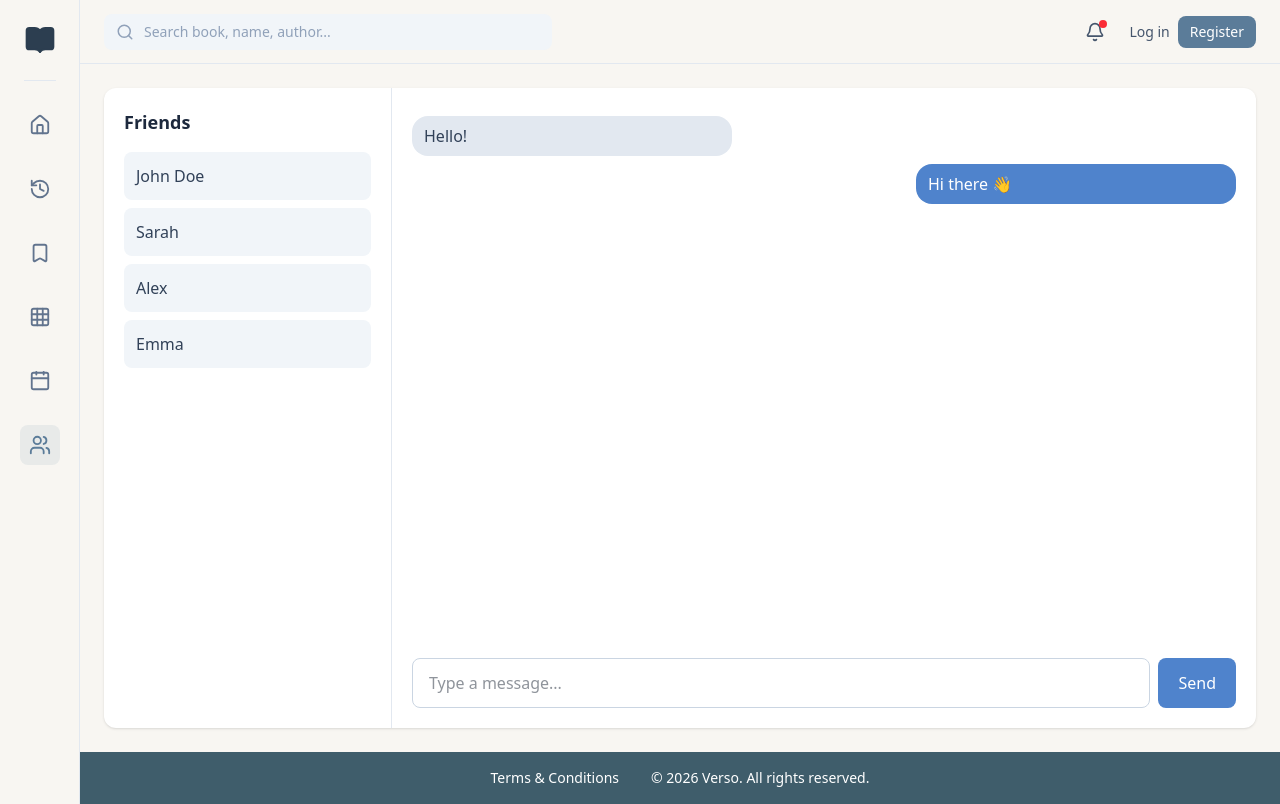
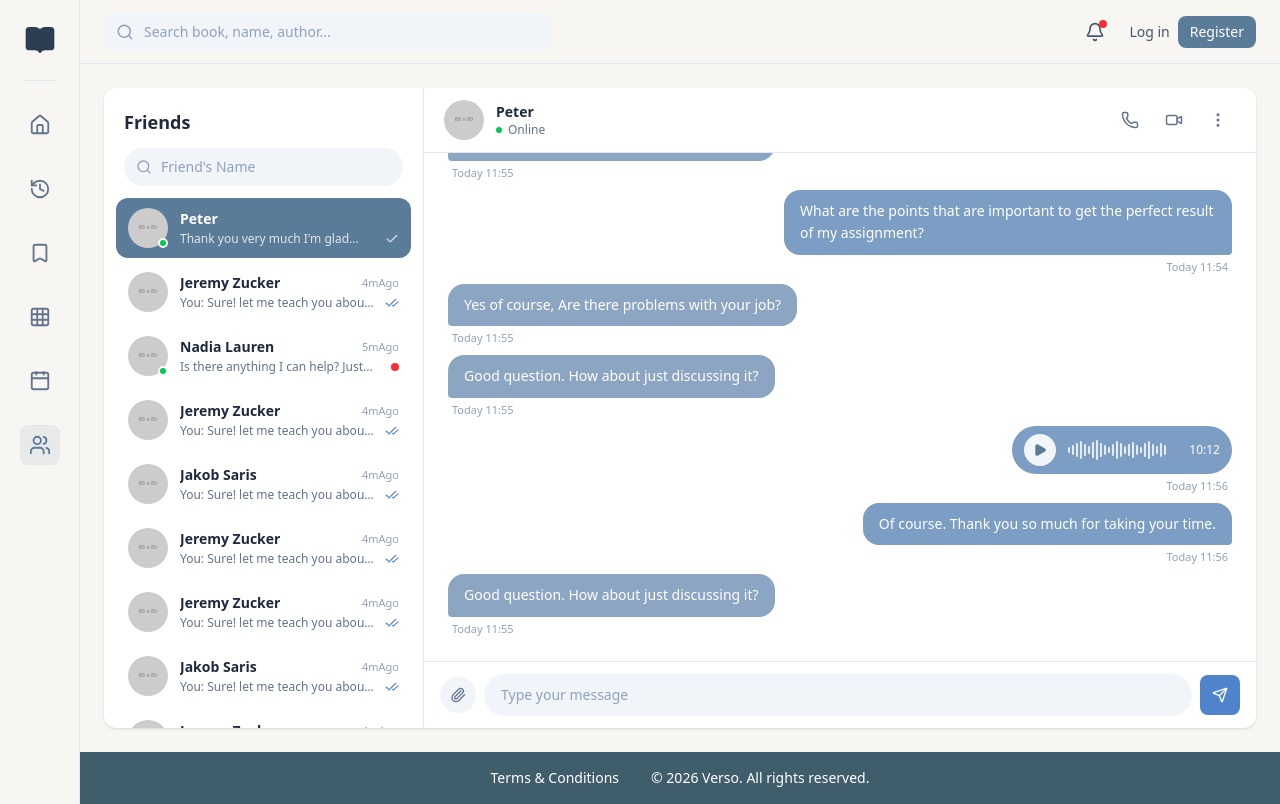
Before and after one commit to TheRealNightmare/Verso2.0, a React (Vite) app in the folder FRONTEND/verso/: page /community in a window 1280 px wide. Built offline with nearby package versions, Linux system fonts and the light colour scheme.

Commit message:
community pages components and pages changes according to figma designs

```diff
--- /dev/null
+++ b/FRONTEND/verso/src/components/community/AudioMessage.jsx
@@ -0,0 +1,48 @@
+import { useState } from 'react';
+import { Play, Pause } from 'lucide-react';
+
+const BAR_HEIGHTS = [6, 10, 14, 18, 12, 8, 16, 20, 14, 10, 6, 12, 18, 14, 8, 12, 16, 10, 6, 14, 18, 12, 8, 14, 10];
+
+const formatDuration = (sec) => {
+  const m = Math.floor(sec / 60).toString().padStart(2, '0');
+  const s = (sec % 60).toString().padStart(2, '0');
+  return `${m}:${s}`;
+};
+
+const AudioMessage = ({ message, isMine }) => {
+  const [playing, setPlaying] = useState(false);
+  const duration = message.audio?.durationSec ?? 0;
+
+  return (
+    <div className={`flex flex-col ${isMine ? 'items-end' : 'items-start'} my-2`}>
+      <div
+        className={`flex items-center gap-3 px-3 py-2 rounded-full min-w-[220px] ${
+          isMine ? 'bg-[#7c9dc4]' : 'bg-[#8ca5c2]'
+        }`}
+      >
+        <button
+          type="button"
+          onClick={() => setPlaying((p) => !p)}
+          className="w-8 h-8 rounded-full bg-white/90 hover:bg-white flex items-center justify-center text-[#5b7c99]"
+        >
+          {playing ? <Pause size={14} fill="currentColor" /> : <Play size={14} fill="currentColor" />}
+        </button>
+        <div className="flex items-center gap-[2px] flex-1 h-6">
+          {BAR_HEIGHTS.map((h, i) => (
+            <span
+              key={i}
+              className="w-[2px] rounded-full bg-white/80"
+              style={{ height: `${h}px` }}
+            />
+          ))}
+        </div>
+        <span className="text-xs text-white font-medium tabular-nums">
+          {formatDuration(duration)}
+        </span>
+      </div>
+      <span className="text-[11px] text-slate-400 mt-1 px-1">{message.timestamp}</span>
+    </div>
+  );
+};
+
+export default AudioMessage;
--- /dev/null
+++ b/FRONTEND/verso/src/components/community/ChatHeader.jsx
@@ -0,0 +1,50 @@
+import { Phone, Video, MoreVertical } from 'lucide-react';
+
+const ChatHeader = ({ friend }) => {
+  if (!friend) return null;
+
+  return (
+    <div className="flex items-center justify-between px-5 py-3 border-b border-slate-200">
+      <div className="flex items-center gap-3">
+        <img
+          src={friend.avatar}
+          alt={friend.name}
+          className="w-10 h-10 rounded-full object-cover"
+        />
+        <div>
+          <div className="text-sm font-semibold text-slate-800">{friend.name}</div>
+          <div className="flex items-center gap-1.5 text-xs text-slate-500">
+            <span className="w-1.5 h-1.5 rounded-full bg-green-500" />
+            Online
+          </div>
+        </div>
+      </div>
+
+      <div className="flex items-center gap-2 text-slate-500">
+        <button
+          type="button"
+          className="w-9 h-9 rounded-lg hover:bg-slate-100 flex items-center justify-center"
+          aria-label="Call"
+        >
+          <Phone size={18} />
+        </button>
+        <button
+          type="button"
+          className="w-9 h-9 rounded-lg hover:bg-slate-100 flex items-center justify-center"
+          aria-label="Video"
+        >
+          <Video size={18} />
+        </button>
+        <button
+          type="button"
+          className="w-9 h-9 rounded-lg hover:bg-slate-100 flex items-center justify-center"
+          aria-label="More options"
+        >
+          <MoreVertical size={18} />
+        </button>
+      </div>
+    </div>
+  );
+};
+
+export default ChatHeader;
--- /dev/null
+++ b/FRONTEND/verso/src/components/community/FriendListItem.jsx
@@ -0,0 +1,64 @@
+import { Check, CheckCheck } from 'lucide-react';
+
+const FriendListItem = ({ friend, selected, onSelect }) => {
+  const handleClick = () => onSelect(friend.id);
+
+  return (
+    <button
+      type="button"
+      onClick={handleClick}
+      className={`w-full text-left flex items-center gap-3 px-3 py-2.5 rounded-xl transition-colors ${
+        selected
+          ? 'bg-[#5b7c99] text-white'
+          : 'hover:bg-slate-100 text-slate-700'
+      }`}
+    >
+      <div className="relative shrink-0">
+        <img
+          src={friend.avatar}
+          alt={friend.name}
+          className="w-10 h-10 rounded-full object-cover"
+        />
+        {friend.online && (
+          <span className="absolute bottom-0 right-0 w-2.5 h-2.5 rounded-full bg-green-500 border-2 border-white" />
+        )}
+      </div>
+
+      <div className="flex-1 min-w-0">
+        <div className="flex items-center justify-between gap-2">
+          <div className="flex items-center gap-2 min-w-0">
+            <span className={`text-sm font-semibold truncate ${selected ? 'text-white' : 'text-slate-800'}`}>
+              {friend.name}
+            </span>
+            {friend.role && (
+              <span className={`text-[10px] px-1.5 py-0.5 rounded ${selected ? 'bg-white/20 text-white' : 'bg-slate-200 text-slate-600'}`}>
+                {friend.role}
+              </span>
+            )}
+          </div>
+          {friend.lastSeen && (
+            <span className={`text-[11px] shrink-0 ${selected ? 'text-white/70' : 'text-slate-400'}`}>
+              {friend.lastSeen}
+            </span>
+          )}
+        </div>
+        <div className="flex items-center justify-between gap-2 mt-0.5">
+          <p className={`text-xs truncate ${selected ? 'text-white/80' : 'text-slate-500'}`}>
+            {friend.lastMessage}
+          </p>
+          <span className="shrink-0">
+            {friend.unread ? (
+              <span className="block w-2 h-2 rounded-full bg-red-500" />
+            ) : selected ? (
+              <Check size={14} className="text-white/80" />
+            ) : (
+              <CheckCheck size={14} className="text-[#4f83cc]" />
+            )}
+          </span>
+        </div>
+      </div>
+    </button>
+  );
+};
+
+export default FriendListItem;
--- /dev/null
+++ b/FRONTEND/verso/src/components/community/MessageBubble.jsx
@@ -0,0 +1,18 @@
+const MessageBubble = ({ message, isMine }) => {
+  return (
+    <div className={`flex flex-col ${isMine ? 'items-end' : 'items-start'} my-2`}>
+      <div
+        className={`max-w-md px-4 py-2.5 text-sm leading-relaxed text-white ${
+          isMine
+            ? 'bg-[#7c9dc4] rounded-2xl rounded-br-sm'
+            : 'bg-[#8ca5c2] rounded-2xl rounded-bl-sm'
+        }`}
+      >
+        {message.text}
+      </div>
+      <span className="text-[11px] text-slate-400 mt-1 px-1">{message.timestamp}</span>
+    </div>
+  );
+};
+
+export default MessageBubble;
--- /dev/null
+++ b/FRONTEND/verso/src/components/community/MessageComposer.jsx
@@ -0,0 +1,45 @@
+import { useState } from 'react';
+import { Paperclip, Send } from 'lucide-react';
+
+const MessageComposer = ({ onSend }) => {
+  const [text, setText] = useState('');
+
+  const handleSubmit = (e) => {
+    e.preventDefault();
+    const trimmed = text.trim();
+    if (!trimmed) return;
+    onSend(trimmed);
+    setText('');
+  };
+
+  return (
+    <form
+      onSubmit={handleSubmit}
+      className="flex items-center gap-2 px-4 py-3 border-t border-slate-200"
+    >
+      <button
+        type="button"
+        className="w-9 h-9 rounded-full bg-slate-100 hover:bg-slate-200 text-slate-500 flex items-center justify-center"
+        aria-label="Attach"
+      >
+        <Paperclip size={16} />
+      </button>
+      <input
+        type="text"
+        value={text}
+        onChange={(e) => setText(e.target.value)}
+        placeholder="Type your message"
+        className="flex-1 px-4 py-2.5 rounded-full bg-slate-100 border border-transparent focus:outline-none focus:border-[#4f83cc]/40 text-sm text-slate-700 placeholder:text-slate-400"
+      />
+      <button
+        type="submit"
+        className="w-10 h-10 rounded-lg bg-[#4f83cc] hover:bg-[#3f6ab0] text-white flex items-center justify-center"
+        aria-label="Send"
+      >
+        <Send size={16} />
+      </button>
+    </form>
+  );
+};
+
+export default MessageComposer;
--- a/FRONTEND/verso/src/pages/Community.jsx
+++ b/FRONTEND/verso/src/pages/Community.jsx
@@ -1,36 +1,100 @@
+import { useEffect, useMemo, useRef, useState } from 'react';
+import { Search } from 'lucide-react';
+import { mockFriends, mockConversations } from '../mocks/community';
+import FriendListItem from '../components/community/FriendListItem';
+import MessageBubble from '../components/community/MessageBubble';
+import AudioMessage from '../components/community/AudioMessage';
+import ChatHeader from '../components/community/ChatHeader';
+import MessageComposer from '../components/community/MessageComposer';
+
+const formatNowTimestamp = () => {
+  const d = new Date();
+  const hh = d.getHours().toString().padStart(2, '0');
+  const mm = d.getMinutes().toString().padStart(2, '0');
+  return `Today ${hh}:${mm}`;
+};
+
 const Community = () => {
+  const [selectedFriendId, setSelectedFriendId] = useState(mockFriends[0].id);
+  const [searchQuery, setSearchQuery] = useState('');
+  const [conversations, setConversations] = useState(mockConversations);
+  const messagesEndRef = useRef(null);
+
+  const filteredFriends = useMemo(() => {
+    const q = searchQuery.trim().toLowerCase();
+    if (!q) return mockFriends;
+    return mockFriends.filter((f) => f.name.toLowerCase().includes(q));
+  }, [searchQuery]);
+
+  const activeFriend = mockFriends.find((f) => f.id === selectedFriendId);
+  const activeMessages = conversations[selectedFriendId] ?? [];
+
+  useEffect(() => {
+    messagesEndRef.current?.scrollIntoView({ behavior: 'smooth' });
+  }, [activeMessages.length, selectedFriendId]);
+
+  const handleSend = (text) => {
+    const newMessage = {
+      id: `${selectedFriendId}-${Date.now()}`,
+      senderId: 'me',
+      type: 'text',
+      text,
+      timestamp: formatNowTimestamp(),
+    };
+    setConversations((prev) => ({
+      ...prev,
+      [selectedFriendId]: [...(prev[selectedFriendId] ?? []), newMessage],
+    }));
+  };
+
   return (
     <div className="flex h-[calc(100vh-10rem)] bg-white rounded-xl overflow-hidden shadow-sm">
-      <div className="w-72 border-r border-slate-200 p-5">
-        <h2 className="text-lg font-semibold text-slate-800 mb-4">Friends</h2>
-
-        <div className="p-3 my-2 bg-slate-100 rounded-lg text-slate-700">John Doe</div>
-        <div className="p-3 my-2 bg-slate-100 rounded-lg text-slate-700">Sarah</div>
-        <div className="p-3 my-2 bg-slate-100 rounded-lg text-slate-700">Alex</div>
-        <div className="p-3 my-2 bg-slate-100 rounded-lg text-slate-700">Emma</div>
-      </div>
-
-      <div className="flex-1 flex flex-col p-5">
-        <div className="flex-1 overflow-y-auto">
-          <div className="max-w-xs px-3 py-2 my-2 rounded-2xl bg-slate-200 text-slate-700">
-            Hello!
-          </div>
-          <div className="max-w-xs px-3 py-2 my-2 rounded-2xl bg-[#4f83cc] text-white ml-auto">
-            Hi there 👋
+      <aside className="w-80 border-r border-slate-200 flex flex-col">
+        <div className="px-5 pt-5 pb-3">
+          <h2 className="text-lg font-semibold text-slate-800 mb-3">Friends</h2>
+          <div className="relative">
+            <Search size={16} className="absolute left-3 top-1/2 -translate-y-1/2 text-slate-400" />
+            <input
+              type="text"
+              value={searchQuery}
+              onChange={(e) => setSearchQuery(e.target.value)}
+              placeholder="Friend's Name"
+              className="w-full pl-9 pr-3 py-2 rounded-full bg-slate-100 border border-transparent focus:outline-none focus:border-[#4f83cc]/40 text-sm text-slate-700 placeholder:text-slate-400"
+            />
           </div>
         </div>
+        <div className="flex-1 overflow-y-auto px-3 pb-3 space-y-1">
+          {filteredFriends.length === 0 ? (
+            <div className="text-center text-sm text-slate-400 py-6">No friends found</div>
+          ) : (
+            filteredFriends.map((friend) => (
+              <FriendListItem
+                key={friend.id}
+                friend={friend}
+                selected={friend.id === selectedFriendId}
+                onSelect={setSelectedFriendId}
+              />
+            ))
+          )}
+        </div>
+      </aside>
 
-        <div className="flex gap-2 mt-4">
-          <input
-            type="text"
-            placeholder="Type a message..."
-            className="flex-1 px-4 py-3 rounded-lg border border-slate-300 focus:outline-none focus:ring-2 focus:ring-[#4f83cc]/30"
-          />
-          <button className="px-5 py-3 rounded-lg bg-[#4f83cc] text-white hover:bg-[#3f6ab0]">
-            Send
-          </button>
+      <section className="flex-1 flex flex-col">
+        <ChatHeader friend={activeFriend} />
+
+        <div className="flex-1 overflow-y-auto px-6 py-4 bg-white">
+          {activeMessages.map((m) => {
+            const isMine = m.senderId === 'me';
+            if (m.type === 'audio') {
+              return <AudioMessage key={m.id} message={m} isMine={isMine} />;
+            }
+            return <MessageBubble key={m.id} message={m} isMine={isMine} />;
+          })}
+          <div ref={messagesEndRef} />
         </div>
-      </div>
+
+        <MessageComposer onSend={handleSend} />
+      </section>
     </div>
   );
 };
```
